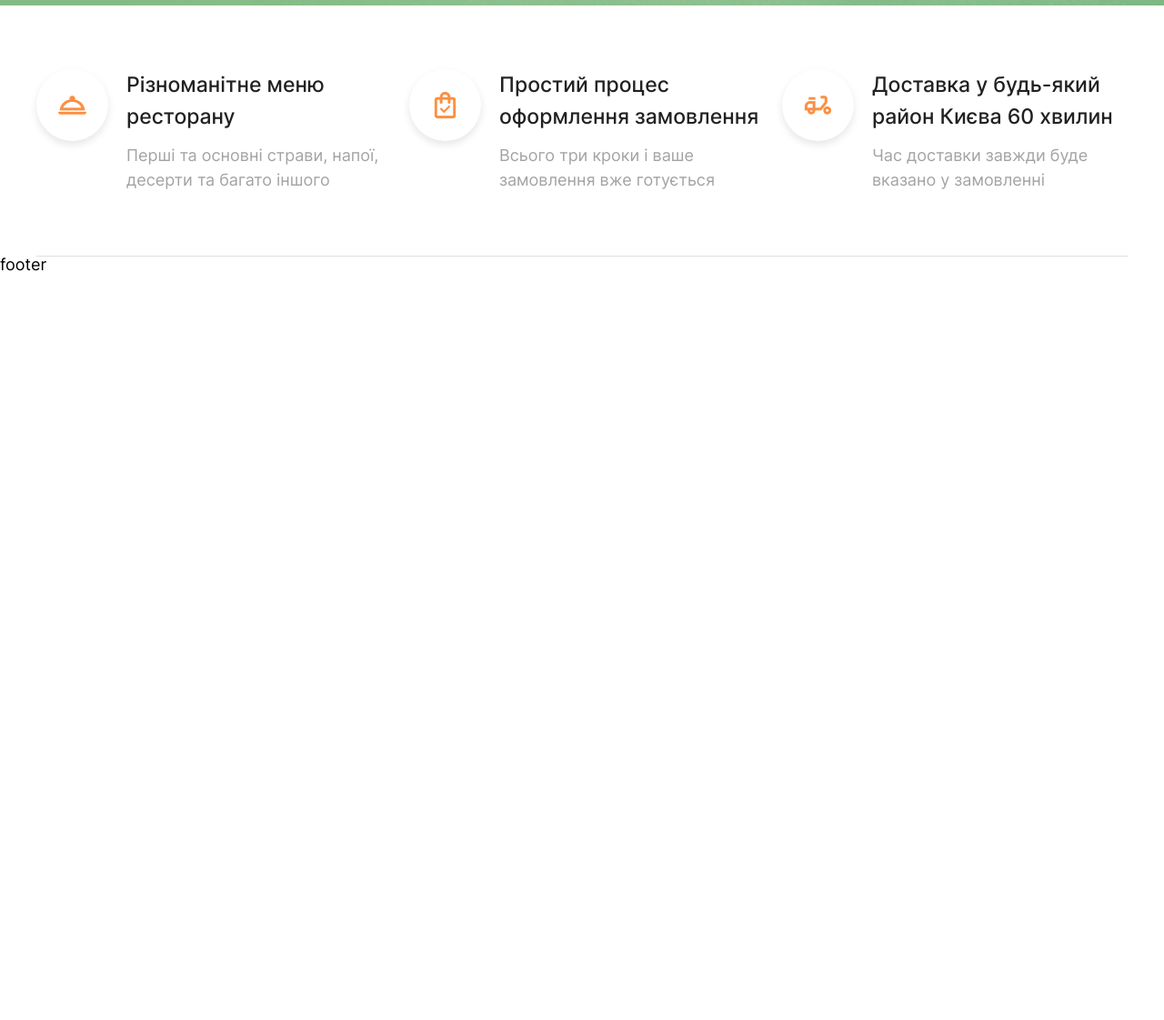
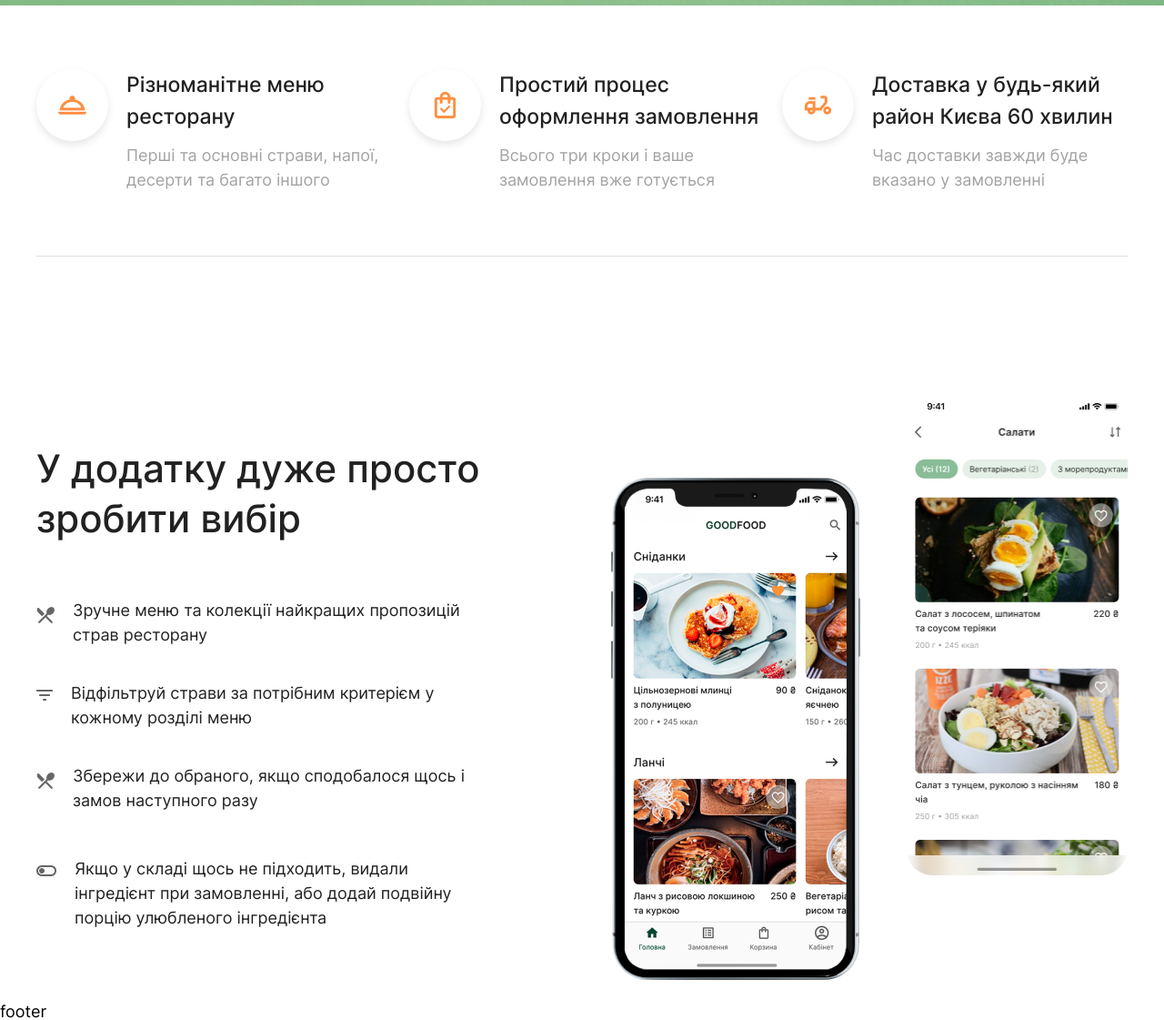
Before and after one commit to WallSid/GoodFood, a plain HTML site: page index.html in a window 1280 px wide. Shown: the part 794-1915 px from the top of the page at 91% size. Before the commit the page ends 1094 px from the top, so only its background shows below. Drawn offline with Linux system fonts and the light colour scheme.

Commit message:
page__easyChoiсe(inProcess)

```diff
--- a/index.html
+++ b/index.html
@@ -108,6 +108,53 @@
                     </div>
                 </div>
             </section>
+            <section class="page__easyChoiсe easyChoiсe">
+                <div class="easyChoice__container">
+                    <div class="easyChoice__body">
+                        <div class="easyChoice__textContent textContent__easyChoise">
+                            <h2 class="title__easyChoice">
+                                У додатку дуже просто зробити вибір
+                            </h2>
+                            <div class="list__easyCoice easyCoice__list">
+                                <div class="easyCoice__list-items">
+                                    <div class="easyCoice__list-item">
+                                        <img class="" src="/img/icons/24px/service.png" alt="service">
+                                    </div>
+                                    <div class="easyCoice__list-item">
+                                        Зручне меню та колекції найкращих пропозицій страв ресторану
+                                    </div>
+                                </div>
+                                <div class="easyCoice__list-items">
+                                    <div class="easyCoice__list-item"><img src="/img/icons/24px/lines.png" alt="connection"></div>
+                                    <div class="easyCoice__list-item">
+                                        Відфільтруй страви за потрібним критерієм у кожному розділі меню
+                                    </div>
+                                </div>
+                                <div class="easyCoice__list-items">
+                                    <div class="easyCoice__list-item">
+                                        <img class="easyCoice__list-item" src="/img/icons/24px/service.png" alt="connection">
+                                    </div>
+                                    <div class="easyCoice__list-item">
+                                        Збережи до обраного, якщо сподобалося щось і замов наступного разу
+                                    </div>
+                                </div>
+                                <div class="easyCoice__list-items">
+                                    <div class="easyCoice__list-item">
+                                        <img src="/img/icons/24px/plug.png" alt="plug">
+                                    </div>
+                                    <div class="easyCoice__list-item">
+                                        Якщо у складі щось не підходить, видали інгредієнт при замовленні, або додай подвійну порцію улюбленого інгредієнта
+                                    </div>
+                                </div>
+                            </div>
+                        </div>
+                        <picture class="easyChoise__imgContent">
+                            <img style="width: 293px; height: 615px;" src="/img/icons/easyChoiceImg/phone_1.png" alt="smartPhone">
+                            <img style="width: 245px; height: 530px;" src="/img/icons/easyChoiceImg/screen.png" alt="screenShot">
+                        </picture>
+                    </div>
+                </div>
+            </section>
         </main>
         <footer class="footer">
             footer
--- a/scss/style.scss
+++ b/scss/style.scss
@@ -308,3 +308,80 @@ footer {
 }
 
 //=======================ADVANCES-SECTION-END=========================================
+//=======================easyChoice-SECTION-START=========================================
+
+.page__easyChoiсe {
+    margin-top: 150px;
+}
+.easyChoiсe {
+}
+.easyChoice__container {
+}
+.easyChoice__body {
+    display: flex;
+    column-gap: 135px;
+}
+.easyChoice__body > div {
+    max-width: 488px;
+}
+
+.textContent__easyChoise {
+
+}
+.title__easyChoice {
+    font-weight: 500;
+    font-size: 42px;
+    line-height: 130%;
+    /* or 55px */
+
+
+    /* High Emp */
+
+    color: var(--black);
+
+    margin-top: 56px;
+    margin-bottom: 60px;
+}
+.list__easyCoice {
+}
+.easyCoice__list {
+}
+.easyCoice__list-items {
+    display: flex;
+    column-gap: 20px;
+}
+.easyCoice__list-item > img {
+    display: block;
+    margin-top: 10px;
+}
+
+.easyCoice__list-item {
+    font-size: 18px;
+    line-height: 150%;
+
+    color: var(--black);
+
+    padding-bottom: 37px;
+}
+.easyChoise__imgContent {
+    display: flex;
+    column-gap: 39px;
+}
+
+.easyChoise__imgContent > img {
+    display: block;
+    &:nth-last-of-type(2) {
+        margin-top: 56px;
+    }
+}
+
+@media (max-width: 768px) {
+    .title__easyChoice {
+        font-size: 35px;
+    }
+    .easyCoice__list-item {
+        font-size: 16px;
+    }
+}
+
+//=======================easyChoice-SECTION-END=========================================
```
Also changed, not shown: css/style.css, img/icons/easyChoiceImg/phone_1.png (added), img/icons/easyChoiceImg/screen.png (added), 1 other file.
